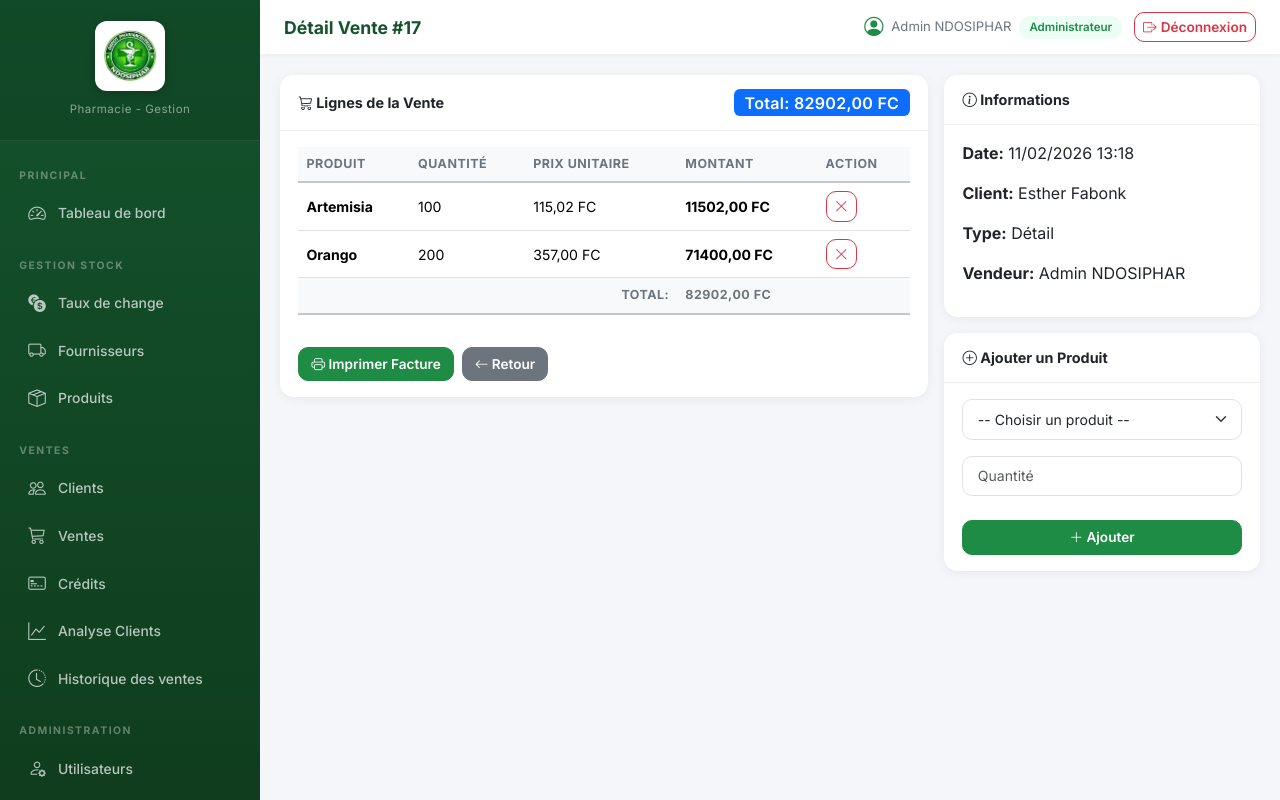
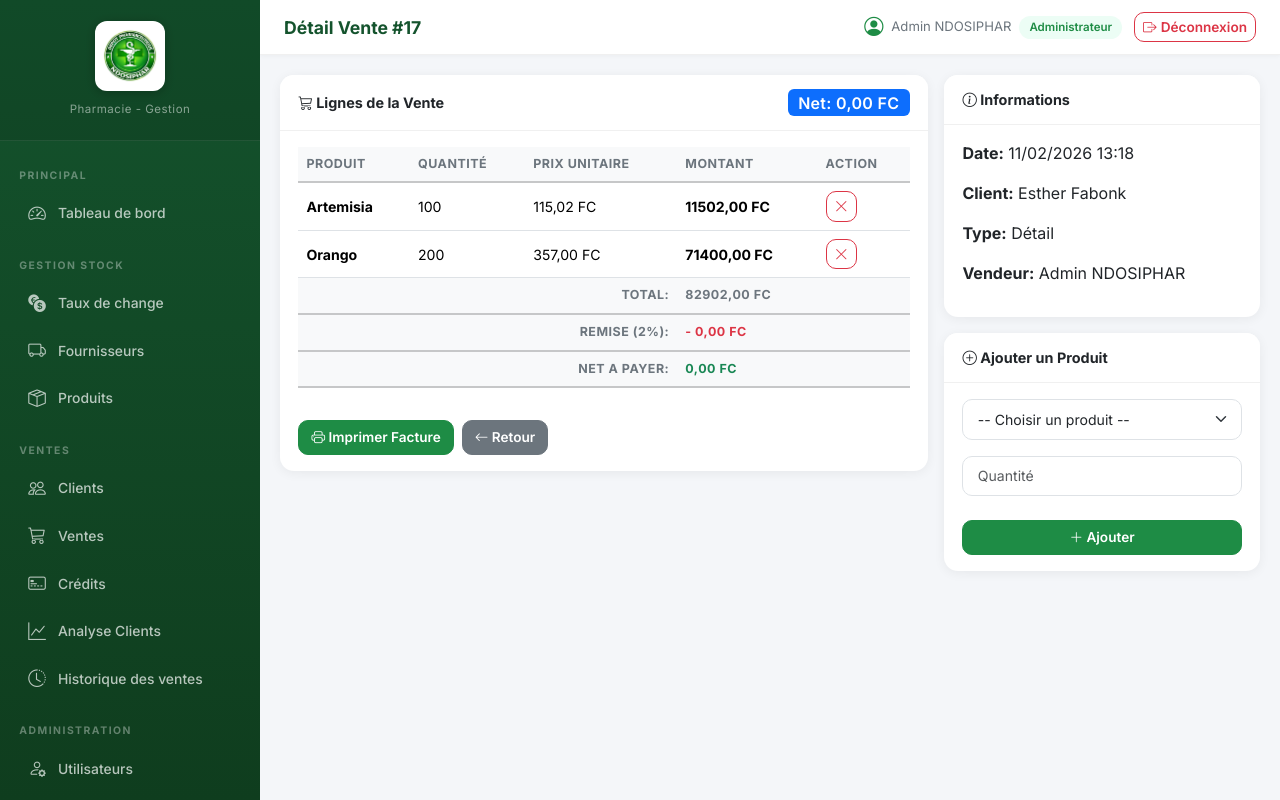
Before and after one commit to FBNTech/ndosiphar, a Django app: page /ventes/17/ in a window 1280 px wide. Run offline with Django 5.2, Linux system fonts and the light colour scheme; a user stored in the database is signed in; data comes from the database, SQL or seed files in the repository; some libraries are stand-ins or nearby versions.

Commit message:
Ajout remise 2% facturation, recalcul auto prix sur changement marge, precision 10 decimales USD

```diff
--- a/pharmacy/models.py
+++ b/pharmacy/models.py
@@ -31,6 +31,12 @@ class Fournisseur(models.Model):
     def __str__(self):
         return f"{self.designation} ({self.marge_beneficiaire}%)"
 
+    def recalculer_prix_produits(self):
+        """Recalcule le prix_vente_usd de tous les produits de ce fournisseur."""
+        for produit in self.produit_set.all():
+            produit.calculer_prix_vente_usd()
+            produit.save()
+
 
 class Produit(models.Model):
     code_produit = models.AutoField(primary_key=True, verbose_name="Code Produit")
@@ -42,7 +48,7 @@ class Produit(models.Model):
     jours_alerte_expiration = models.IntegerField(default=30, verbose_name="Alerte Expiration (jours avant)")
     fournisseur = models.ForeignKey(Fournisseur, on_delete=models.PROTECT, verbose_name="Fournisseur")
     date_expiration = models.DateField(null=True, blank=True, verbose_name="Date d'Expiration")
-    prix_vente_usd = models.DecimalField(max_digits=12, decimal_places=4, default=0, verbose_name="Prix de Vente (USD)")
+    prix_vente_usd = models.DecimalField(max_digits=16, decimal_places=10, default=0, verbose_name="Prix de Vente (USD)")
 
     class Meta:
         verbose_name = "Produit"
@@ -72,7 +78,7 @@ class Produit(models.Model):
         try:
             taux = Taux.objects.get(code_devise='USD')
             if taux.montant_fc > 0:
-                self.prix_vente_usd = (prix_avec_marge / taux.montant_fc).quantize(Decimal('0.0001'))
+                self.prix_vente_usd = (prix_avec_marge / taux.montant_fc).quantize(Decimal('0.0000000001'))
         except Taux.DoesNotExist:
             self.prix_vente_usd = Decimal('0')
         return self.prix_vente_usd
@@ -131,6 +137,9 @@ class Vente(models.Model):
     type_vente = models.CharField(max_length=10, choices=TYPE_CHOICES, default='detail', verbose_name="Type de Vente")
     mode_paiement = models.CharField(max_length=10, choices=MODE_PAIEMENT_CHOICES, default='comptant', verbose_name="Mode de paiement")
     montant_total = models.DecimalField(max_digits=15, decimal_places=2, default=0, verbose_name="Montant Total (FC)")
+    remise_pourcent = models.DecimalField(max_digits=5, decimal_places=2, default=2, verbose_name="Remise (%)")
+    montant_remise = models.DecimalField(max_digits=15, decimal_places=2, default=0, verbose_name="Montant Remise (FC)")
+    montant_net = models.DecimalField(max_digits=15, decimal_places=2, default=0, verbose_name="Net à Payer (FC)")
     montant_paye = models.DecimalField(max_digits=15, decimal_places=2, default=0, verbose_name="Montant Payé (FC)")
     est_solde = models.BooleanField(default=True, verbose_name="Soldé")
     observation = models.TextField(blank=True, verbose_name="Observation")
@@ -147,6 +156,8 @@ class Vente(models.Model):
     def calculer_total(self):
         total = sum(ligne.montant_ligne for ligne in self.lignes.all())
         self.montant_total = total
+        self.montant_remise = (total * self.remise_pourcent / Decimal('100')).quantize(Decimal('0.01'))
+        self.montant_net = total - self.montant_remise
         self.save()
         return total
 
--- a/pharmacy/views.py
+++ b/pharmacy/views.py
@@ -9,6 +9,7 @@ from xhtml2pdf import pisa
 from io import BytesIO
 from django.db import models
 from datetime import date, timedelta
+from decimal import Decimal
 import json
 from .models import Taux, Fournisseur, Produit, Client, Vente, LigneVente, Historique
 from django.conf import settings
@@ -195,8 +196,9 @@ def fournisseur_edit(request, pk):
     if request.method == 'POST':
         form = FournisseurForm(request.POST, instance=fournisseur)
         if form.is_valid():
-            form.save()
-            messages.success(request, "Fournisseur modifié avec succès.")
+            fournisseur = form.save()
+            fournisseur.recalculer_prix_produits()
+            messages.success(request, "Fournisseur modifié et prix des produits recalculés avec succès.")
             return redirect('fournisseur_list')
     else:
         form = FournisseurForm(instance=fournisseur)
@@ -499,6 +501,8 @@ def vente_edit(request, pk):
                 total_vente += montant_ligne
 
             vente.montant_total = total_vente
+            vente.montant_remise = (total_vente * vente.remise_pourcent / Decimal('100')).quantize(Decimal('0.01'))
+            vente.montant_net = total_vente - vente.montant_remise
             vente.save()
 
             messages.success(request, f"Vente #{vente.code_vente} modifiée avec succès.")
@@ -721,7 +725,7 @@ def vente_create(request):
 
             # Gérer le mode de paiement
             if vente.mode_paiement == 'comptant':
-                vente.montant_paye = vente.montant_total
+                vente.montant_paye = vente.montant_net
                 vente.est_solde = True
             else:
                 vente.montant_paye = 0
--- a/templates/pharmacy/vente_detail.html
+++ b/templates/pharmacy/vente_detail.html
@@ -9,7 +9,7 @@
         <div class="card mb-3">
             <div class="card-header d-flex justify-content-between align-items-center">
                 <span><i class="bi bi-cart3"></i> Lignes de la Vente</span>
-                <span class="badge bg-primary fs-6">Total: {{ vente.montant_total|floatformat:2 }} FC</span>
+                <span class="badge bg-primary fs-6">Net: {{ vente.montant_net|floatformat:2 }} FC</span>
             </div>
             <div class="card-body">
                 <div class="table-responsive">
@@ -50,6 +50,18 @@
                                 <th>{{ vente.montant_total|floatformat:2 }} FC</th>
                                 <th></th>
                             </tr>
+                            {% if vente.remise_pourcent > 0 %}
+                            <tr>
+                                <th colspan="3" class="text-end">REMISE ({{ vente.remise_pourcent|floatformat:0 }}%):</th>
+                                <th class="text-danger">- {{ vente.montant_remise|floatformat:2 }} FC</th>
+                                <th></th>
+                            </tr>
+                            <tr>
+                                <th colspan="3" class="text-end">NET A PAYER:</th>
+                                <th class="text-success">{{ vente.montant_net|floatformat:2 }} FC</th>
+                                <th></th>
+                            </tr>
+                            {% endif %}
                         </tfoot>
                         {% endif %}
                     </table>
```
Also changed, not shown: templates/pharmacy/facture_pdf.html (+14 -2 lines), pharmacy/migrations/0008_vente_montant_net_vente_montant_remise_and_more.py (added), pharmacy/migrations/0009_alter_produit_prix_vente_usd.py (added), pharmacy/migrations/0010_alter_produit_prix_vente_usd.py (added).
